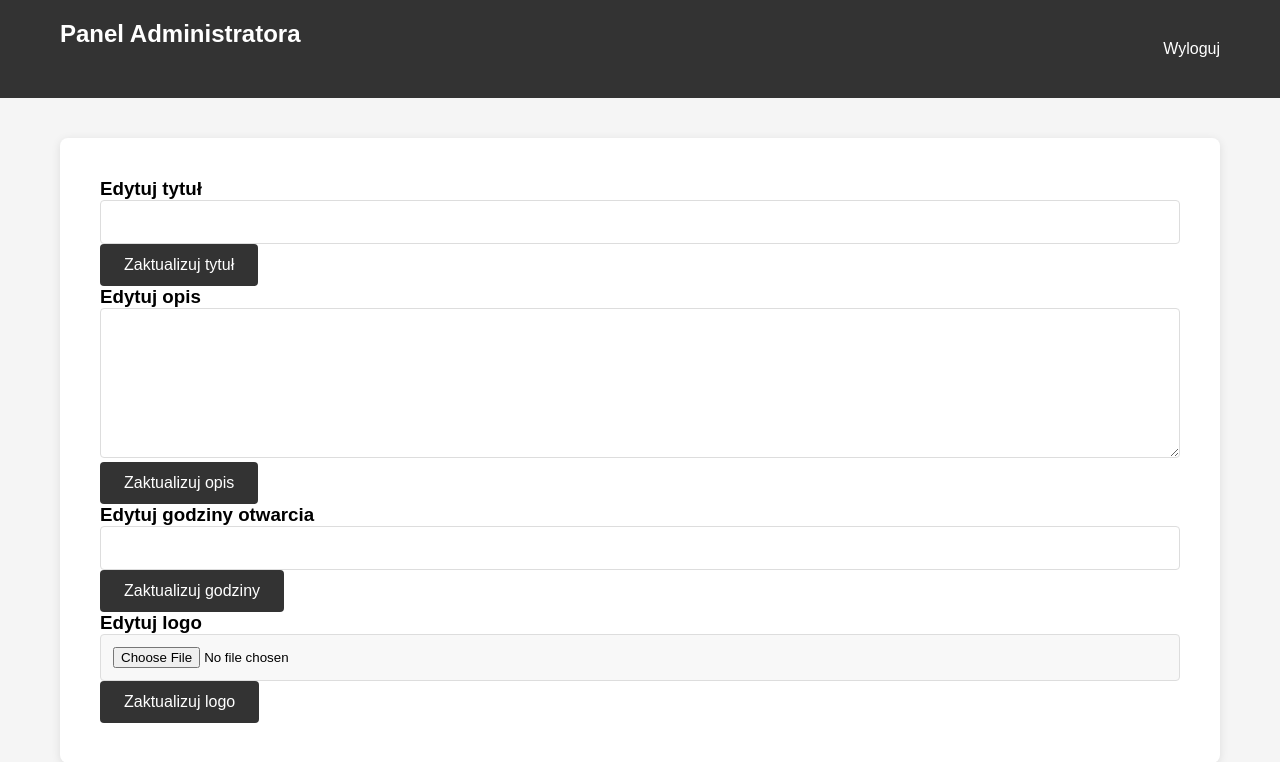
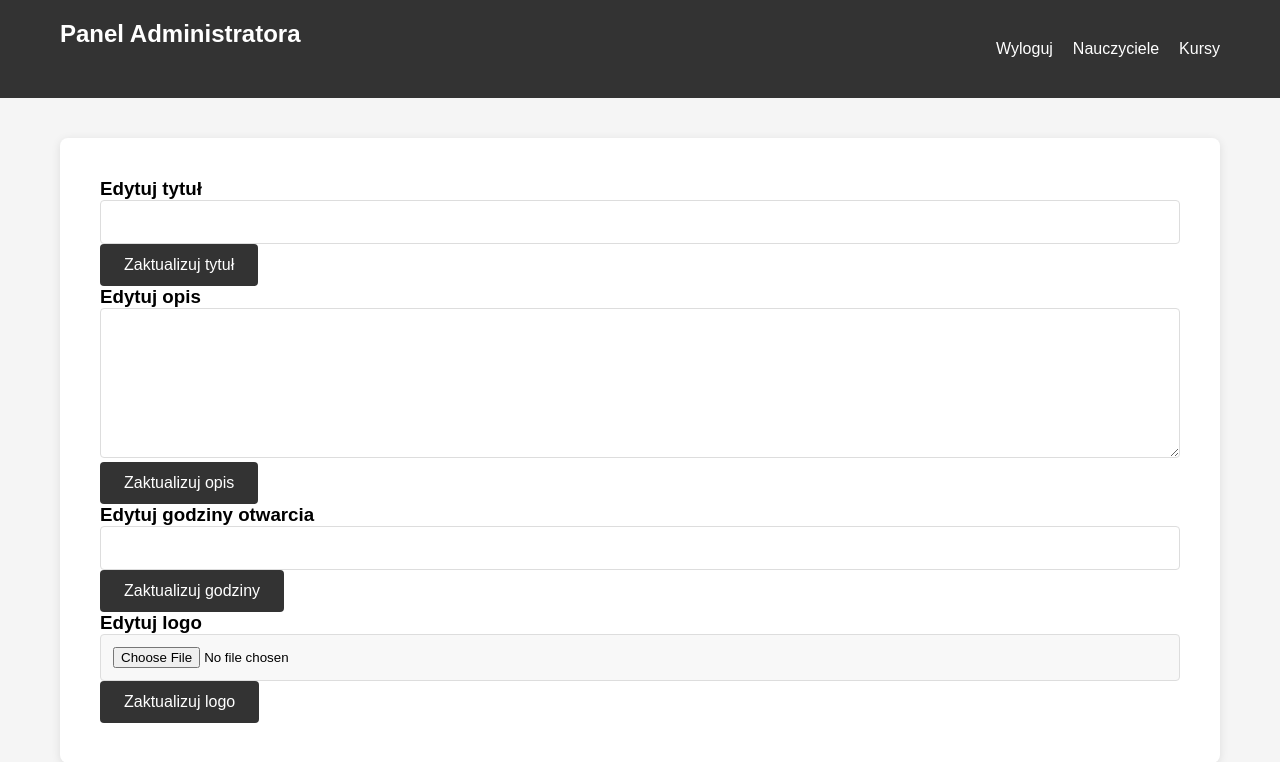
Before and after one commit to capmichal/cms, a Flask app: page /admin in a window 1280 px wide. Shown: the top 762 px of the page. Run offline with Flask 3, Linux system fonts and the light colour scheme; the visitor is signed in with stand-in values (Sample User, id 1); data that the repository does not hold is empty.

Commit message:
ogarniete wyswietlanie kursow i nauczycieli na main page, dodanie przyciskow do przechodzenia miesdzy stronami

```diff
--- a/app.py
+++ b/app.py
@@ -59,7 +59,9 @@ def load_user(user_id):
 @app.route('/')
 def home():
     content = Content.query.first()
-    return render_template('public/home.html', content=content)
+    teachers = Teacher.query.all()
+    courses = Course.query.all()
+    return render_template('public/home.html', content=content, teachers=teachers, courses=courses)
 
 # Panel logowania
 @app.route('/login', methods=['GET', 'POST'])
--- a/templates/admin/dashboard.html
+++ b/templates/admin/dashboard.html
@@ -11,7 +11,11 @@
         <div class="container">
             <div class="header-content">
                 <h1>Panel Administratora</h1>
-                <a href="{{ url_for('admin_logout') }}" style="color: white; text-decoration: none;">Wyloguj</a>
+                <div class="header-links">
+                    <a href="{{ url_for('admin_logout') }}" style="color: white; text-decoration: none;">Wyloguj</a>
+                    <a href="{{ url_for('manage_teachers') }}" style="color: white; text-decoration: none;">Nauczyciele</a>
+                    <a href="{{ url_for('manage_courses') }}" style="color: white; text-decoration: none;">Kursy</a>
+                </div>
             </div>
         </div>
     </header>
```
